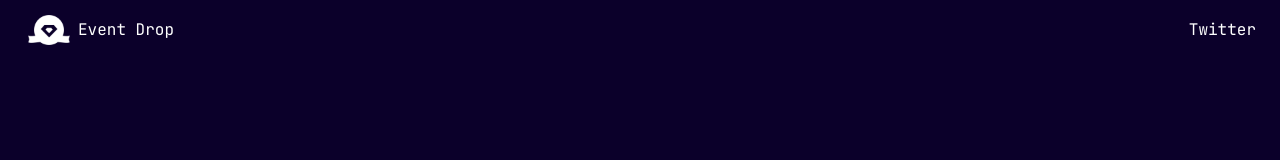
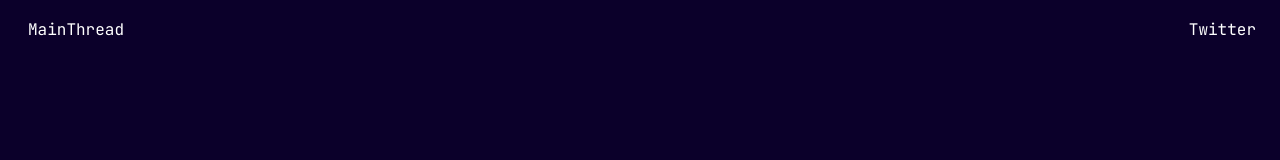
Before and after one commit to MainThreadYC/coming-soon, a Next.js app: page / in a window 1280 px wide. Shown: the top 160 px of the page. Built offline with nearby package versions, Linux system fonts and the light colour scheme.

Commit message:
Feature: add mainThread base

```diff
--- a/src/app/layout.tsx
+++ b/src/app/layout.tsx
@@ -4,7 +4,7 @@ import { JetBrains_Mono } from 'next/font/google'
 const inter = JetBrains_Mono({ subsets: ['latin'] })
 
 export const metadata = {
-  title: 'Event Drop',
+  title: 'MainThread',
   description: 'Coming Soon',
 }
 
--- a/src/components/Header.tsx
+++ b/src/components/Header.tsx
@@ -10,8 +10,8 @@ const Header:React.FC = () => {
     return (
         <div className="absolute top-0 left-0 w-full h-[60px] bg-[#0B002A] flex items-center justify-between px-2 text-white md:px-6">
             <Link href="/" id="event-drop-header" className="flex items-center justify-center select-none">
-                <Image src="/event-drop-home.png" alt="Event Drop Icon" width={50} height={50} />
-                <h1 className="ml-1">Event Drop</h1>
+                {/* <Image src="/event-drop-home.png" alt="MainThread Icon" width={50} height={50} /> */}
+                <h1 className="ml-1">MainThread</h1>
             </Link>
             <ul className="hidden items-center md:flex">
             {menuItems.map((item, index) =>
```
Also changed, not shown: 1 other file (tests, documents, lock files or other folders).
